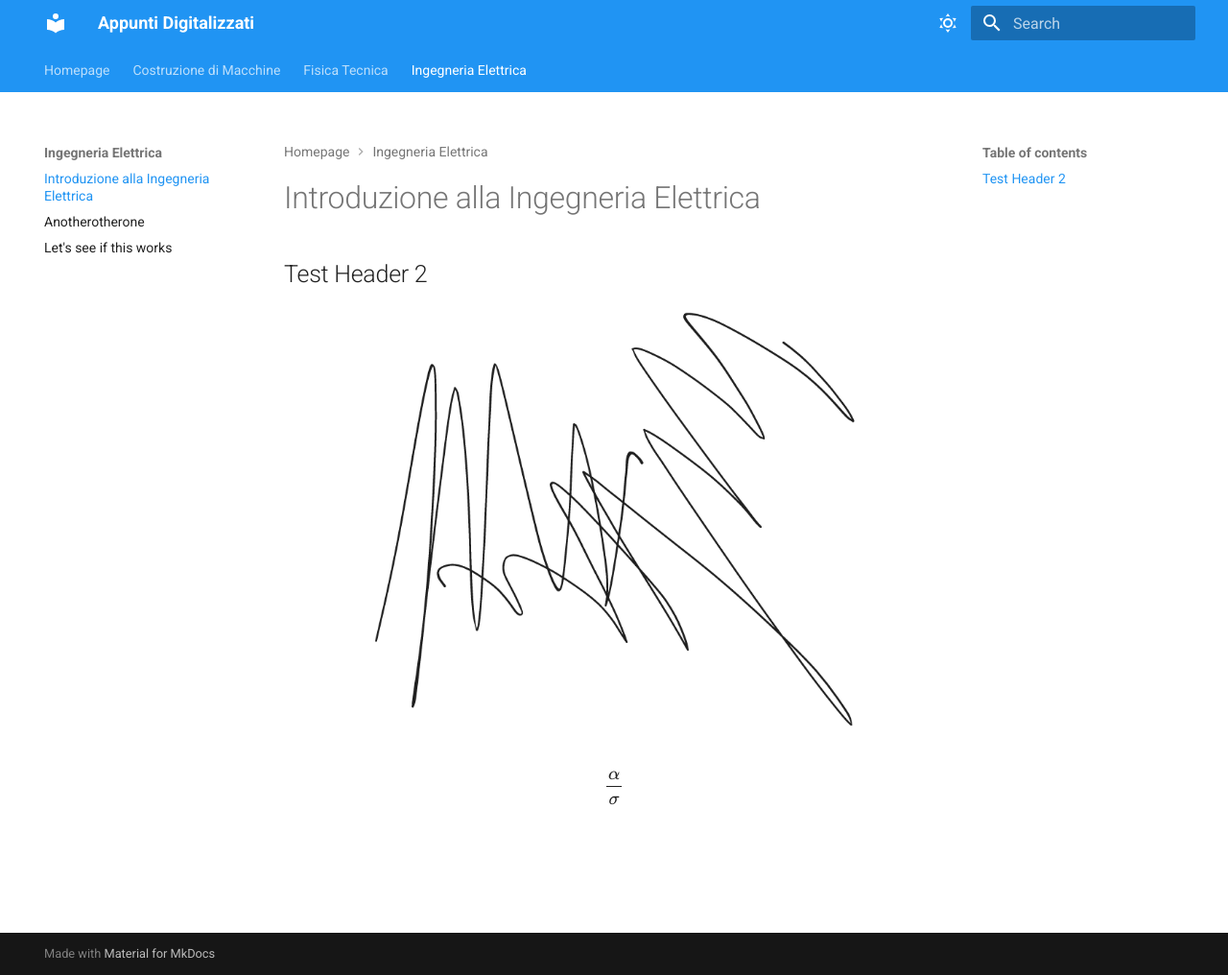
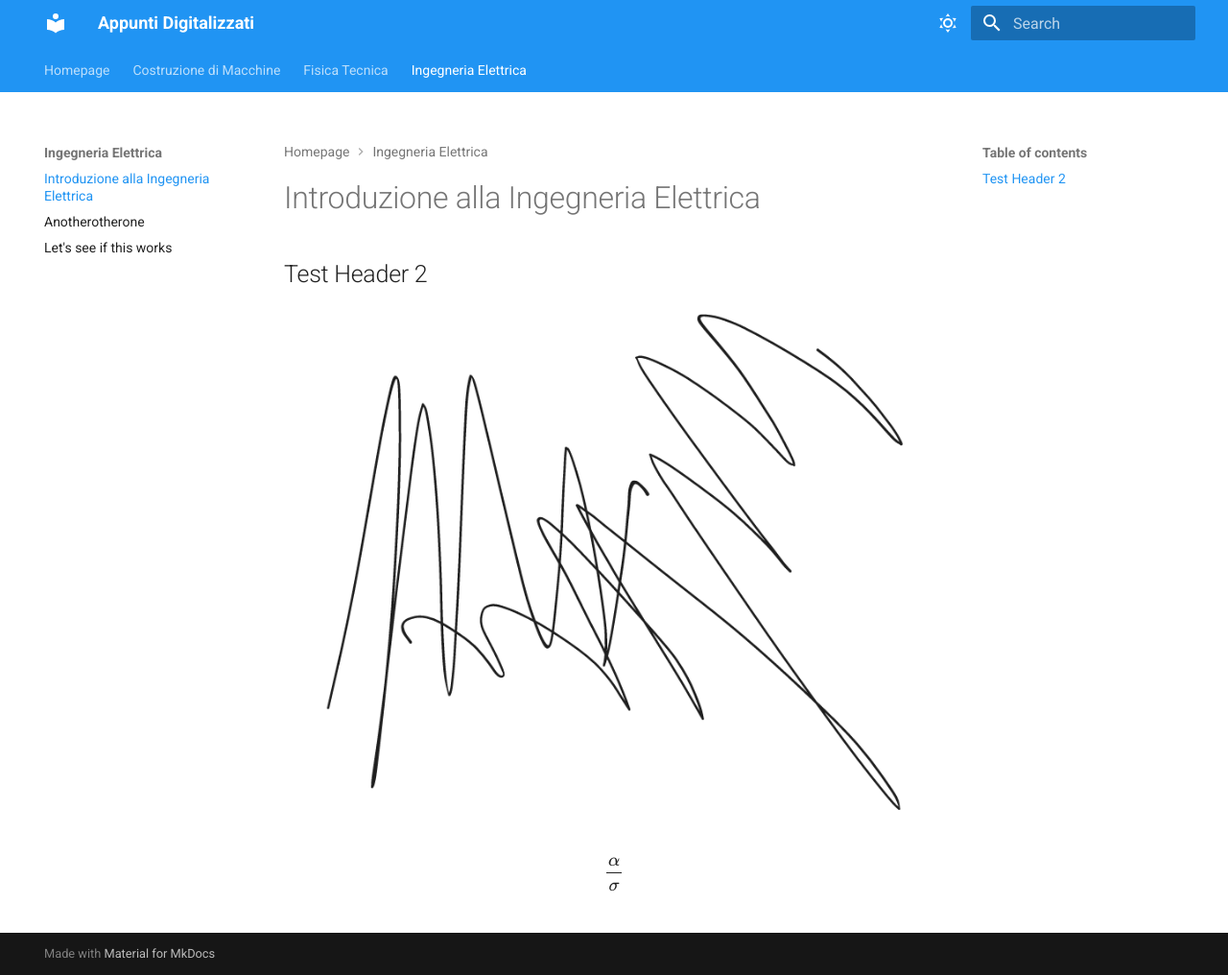
Before and after one commit to MORaHo/Appunti, an MkDocs documentation site: the page built from docs/Ingegneria_Elettrica/Test File.md, in a window 1280 px wide and 1016 px high. Shown: the whole window at 96% size. Built offline with MkDocs 1.6.1 and Material for MkDocs 9.7.7, drawn with Linux system fonts in a browser that asks for light colours; some web fonts are replaced.

Commit message:
Update extra_css.css

```diff
--- a/docs/css/extra_css.css
+++ b/docs/css/extra_css.css
@@ -9,5 +9,5 @@
   display: block;
   margin-left: auto;
   margin-right: auto;
-  width: 75%;
+  width: 90%;
 }
```
